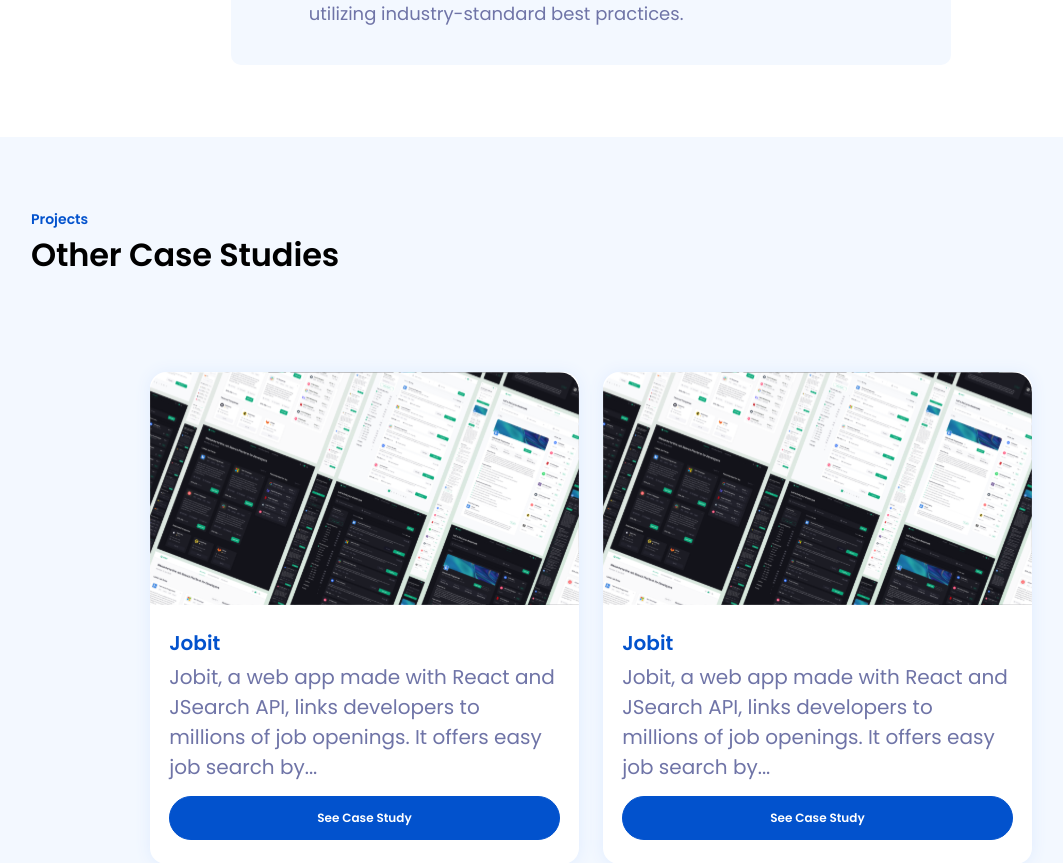
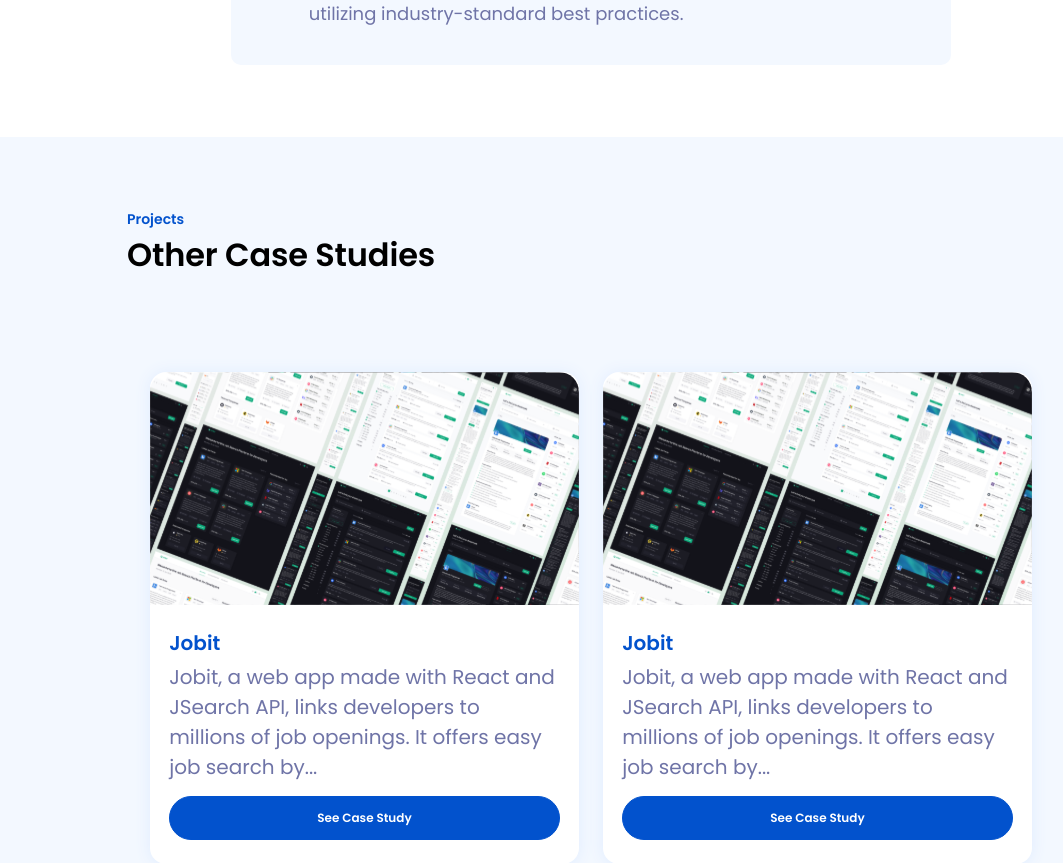
Before and after one commit to austinmargarone/portfolio, a Next.js app: page /projects in a window 1280 px wide. Shown: the part 5440-6303 px from the top of the page, without its empty margins (49-1112 px from the left). Built offline with nearby package versions, Linux system fonts and the light colour scheme.

Commit message:
fix: breakpoints

```diff
--- a/app/globals.css
+++ b/app/globals.css
@@ -687,7 +687,7 @@
 
   .p8lg {
     display: flex;
-    padding: 4.5rem 5rem;
+    padding: 4.5rem 17.5rem;
     flex-direction: column;
     gap: 2.5rem;
     background: var(--white-800, #f3f8ff);
--- a/components/projects/OtherCases.tsx
+++ b/components/projects/OtherCases.tsx
@@ -6,7 +6,7 @@
 const OtherCases = (props: Props) => {
   return (
     <div>
-      <div className="p8 md:p8lg mx-auto dark:bg-darkbg">
+      <div className="p8 md:p8lg mx-auto dark:bg-darkbg md:px-[8rem] lg:px-[11rem] xl:px-[17.5rem]">
         <div className="mb-[.75rem]">
           <p className="projectsmalltitle md:smallbold mb-[.56rem] dark:text-blue1">
             Projects
```
